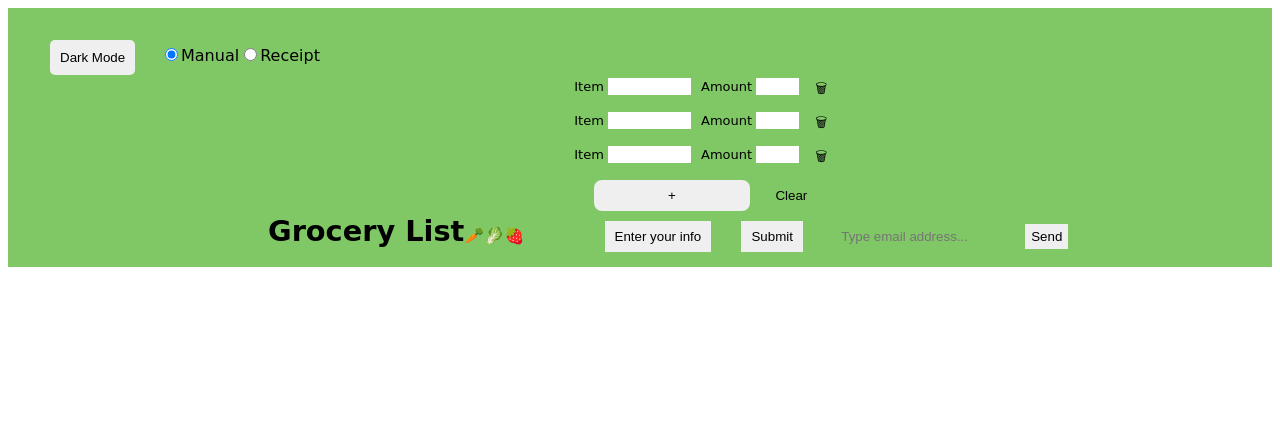
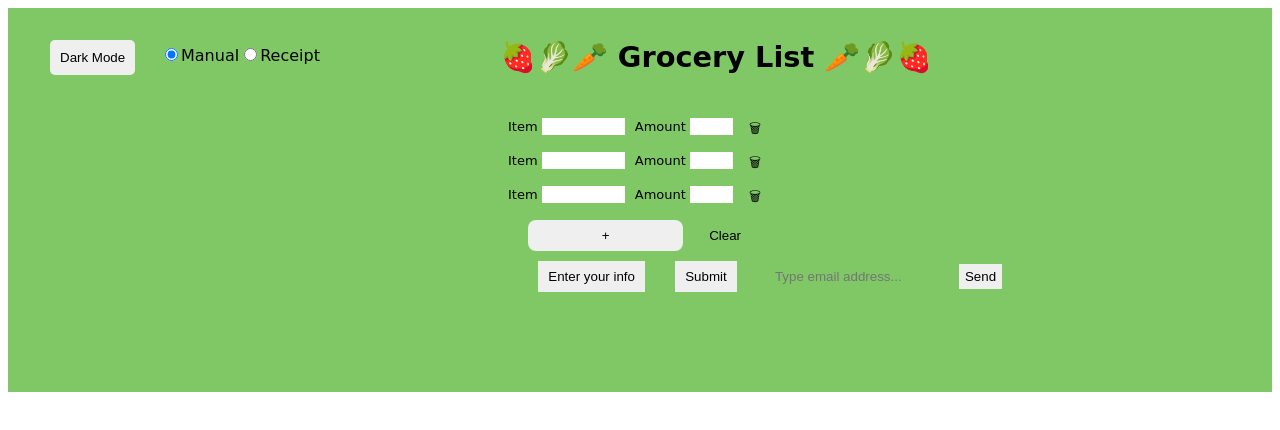
Before and after one commit to Remember-life/grocery-list, a React (Create React App) app in the folder client/: page / in a window 1280 px wide. Shown: the top 430 px of the page. Built offline with nearby package versions, Linux system fonts and the light colour scheme; the HTML template or start-up script is replaced by a standard one.

Commit message:
form data persists in session storage and displayed using useEffect

```diff
--- a/client/src/App.jsx
+++ b/client/src/App.jsx
@@ -1,4 +1,4 @@
-import React, {useState} from 'react';
+import React, { useState, useEffect } from 'react';
 import { BrowserRouter as Router, Switch, Route, Link } from 'react-router-dom';
 import '../../style.css';
 import Main from './Main.jsx';
@@ -14,6 +14,14 @@ function App () {
   const [recomm, setRecomm] = useState('');
   const [list, setList] = useState('');
 
+  useEffect(() => {
+    const sessionData = JSON.parse(window.sessionStorage.getItem("recomm"));
+
+    if (sessionData) {
+      setRecomm(sessionData);
+    }
+  }, [])
+
   const handleDarkMode = () => {
     document.body.classList.toggle('dark-theme');
   }
@@ -28,8 +36,9 @@ function App () {
 
   const handleRecommended = (data) => {
     setRecomm(data);
+
+    window.sessionStorage.setItem("recomm", JSON.stringify(data));
   }
-
 
   return (
     <div id="main">
@@ -38,8 +47,7 @@ function App () {
         current={currOption}
         handleOption={handleRadioOption}
       />
-      <h1 style={header}>Grocery List</h1>
-      <div style={carrot}>🥕🥬🍓</div>
+      <div style={header}> 🍓🥬🥕 Grocery List 🥕🥬🍓 </div>
       <Switch>
         <Route exact path="/"><Main handleList={handleList} handleRecommended={handleRecommended} /></Route>
         <Route path="/receipt"><Receipt /></Route>
@@ -51,47 +59,11 @@ function App () {
 }
 
 const header = {
-  flex: "95%",
-  display: "inline-block",
-  paddingLeft: "260px",
-  fontSize: "180%",
-}
-
-const carrot = {
-  flex: "5%",
-  display: "inline-block",
-}
-
-
-
-/////
-const form = {
-  fontFamily: 'Comic Sans MS',
-  display: 'inline-block',
-  marginLeft: "50px",
-  paddingTop: "70px",
-}
-
-const resultsContainer = {
-  width: '70%',
-  marginLeft: "260px",
-  marginTop: '30px',
-  paddingBottom: '30px',
-}
-
-const fragment = {
-  display: 'flex',
-  flexDirection: 'row',
-  marginBottom: '10px',
-  fontSize: '13px',
-}
-
-const buttonsContainer = {
-  width: '100%',
-  display: 'flex',
-  flexDirection: 'row',
-  justifyContent: 'space-evenly',
-  marginTop: '10px',
+  position: 'absolute',
+  top: '40px',
+  left: '500px',
+  fontSize: '180%',
+  fontWeight: 'bold',
 }
 
 
--- a/client/src/Main.jsx
+++ b/client/src/Main.jsx
@@ -1,6 +1,5 @@
-import React, { useState } from 'react';
+import React, { useState, useEffect } from 'react';
 import { BrowserRouter as Router, Switch, Route, Link } from 'react-router-dom';
-import Results from './Results.jsx';
 import Setting from './Setting.jsx';
 import SendEmail from './SendEmail.jsx';
 import Buttons from './Buttons.jsx';
@@ -15,17 +14,24 @@ function Main ({handleList, handleRecommended}) {
     { item: '', quantity: '' }
   ]);
 
+  useEffect(() => {
+    const sessionData = JSON.parse(window.sessionStorage.getItem("inputfields"));
+
+    if (sessionData) {
+      setInputFields(sessionData);
+    }
+  }, [])
+
   const [days, setDays] = useState('');
   // const [user, setUser] = useState('');
   // const [inputTotal, setInputTotal] = useState('');
 
   const [openModal, setOpenModal] = useState(false);
 
-  const data = {calcium: 0, calorie: 0, carb: 0, fat: 0, fiber: 0, iron: 0, magnesium: 0,
-  potassium: 0, protein: 0, sodium: 0, vitamin_a: 0, vitamin_b6: 0, vitamin_b12: 0,
-  vitamin_c: 0, vitamin_d: 0};
+  const data = {calcium: 0, calorie: 0, carb: 0, fat: 0, fiber: 0, iron: 0, magnesium: 0, potassium: 0, protein: 0, sodium: 0, vitamin_a: 0, vitamin_b6: 0, vitamin_b12: 0, vitamin_c: 0, vitamin_d: 0};
 
   async function completeLoop(input) {
+
     console.log('1');
 
     const parser = await axios.get('https://api.edamam.com/api/food-database/v2/parser', {
@@ -35,7 +41,7 @@ function Main ({handleList, handleRecommended}) {
         app_key: '511a3b25e3893606edde9ff3c0cce2fa'
       }
     });
-    // return response.data.parsed[0].food.foodId;
+
     console.log('2');
     var json = {
       "ingredients": [
@@ -58,28 +64,14 @@ function Main ({handleList, handleRecommended}) {
     console.log('4');
     var edamamData = nutrients.data.totalNutrients;
 
-    // var names = Object.keys(data);
-    // var edamamNames = ['CA', 'ENERC_KCAL', 'CHOCDF', 'FAT', 'FIBTG', 'FE', 'MG', 'K', 'PROCNT',
-    // 'NA', 'VITA_RAE', 'VITB6A', 'VITB12', 'VITC', 'VICD'];
-    // for (var i = 0; i < names.length; i++) {
-    //   data.names[i] += edamamData.edamamNames[i].quantity;
-    // }
+    var names = ['calcium', 'calorie', 'carb', 'fat', 'fiber', 'iron', 'magnesium', 'potassium', 'protein', 'sodium', 'vitamin_a', 'vitamin_b6', 'vitamin_b12', 'vitamin_c', 'vitamin_d'];
+    var edamamNames = ['CA', 'ENERC_KCAL', 'CHOCDF', 'FAT', 'FIBTG', 'FE', 'MG', 'K', 'PROCNT',
+    'NA', 'VITA_RAE', 'VITB6A', 'VITB12', 'VITC', 'VITD'];
 
-    data.calcium += edamamData.CA.quantity;
-    data.calorie += edamamData.ENERC_KCAL.quantity;
-    data.carb += edamamData.CHOCDF.quantity;
-    data.fat += edamamData.FAT.quantity;
-    data.fiber += edamamData.FIBTG.quantity;
-    data.iron += edamamData.FE.quantity;
-    data.magnesium += edamamData.MG.quantity;
-    data.potassium += edamamData.K.quantity;
-    data.protein += edamamData.PROCNT.quantity;
-    data.sodium += edamamData.NA.quantity;
-    data.vitamin_a += edamamData.VITA_RAE.quantity;
-    data.vitamin_b6 += edamamData.VITB6A.quantity;
-    data.vitamin_b12 += edamamData.VITB12.quantity;
-    data.vitamin_c += edamamData.VITC.quantity;
-    data.vitamin_d += edamamData.VITD.quantity;
+    for (var i = 0; i < names.length; i++) {
+      data[names[i]] += edamamData[edamamNames[i]].quantity;
+    }
+
     console.log('5');
 
     return data;
@@ -87,11 +79,13 @@ function Main ({handleList, handleRecommended}) {
   }
 
   async function getData() {
-    // const data = {calcium: 0, calorie: 0, carb: 0, fat: 0, fiber: 0, iron: 0, magnesium: 0, potassium: 0, protein: 0, sodium: 0, vitamin_a: 0, vitamin_b6: 0, vitamin_b12: 0, vitamin_c: 0, vitamin_d: 0};
+
     console.log('start');
+
     for (const input of inputFields) {
-      const response = await completeLoop(input);
-      console.log(response);
+      if (input.item !== '') {
+        const response = await completeLoop(input);
+      }
     }
     console.log('6: loop complete??', data);
     // setInputTotal(data);
@@ -103,19 +97,7 @@ function Main ({handleList, handleRecommended}) {
     e.preventDefault();
     getData();
 
-
-    // axios.get('/items', {
-    //   params: {
-    //     input: inputFields,
-    //     days: days,
-    //   }
-    // })
-    // .then(function (cart) {
-    //   setInputTotal(cart.data);
-    // })
-    // .catch(function(error) {
-    //   console.log('ERROR - ', error);
-    // })
+    window.sessionStorage.setItem("inputfields", JSON.stringify(inputFields));
   }
 
   const handleInputChange = (index, event) => {
@@ -142,9 +124,6 @@ function Main ({handleList, handleRecommended}) {
   }
 
   const handleClear = (e) => {
-    // Array.from(document.querySelectorAll('input')).forEach(
-    //   input => (input.value = '')
-    // );
     setInputFields([
       { item: '', quantity: '' },
       { item: '', quantity: '' },
@@ -157,6 +136,7 @@ function Main ({handleList, handleRecommended}) {
 
     setDays(days);
     setOpenModal(false);
+
     axios.get('/user', {
       params: {
         age: age,
@@ -169,13 +149,13 @@ function Main ({handleList, handleRecommended}) {
       handleRecommended(user.data);
     })
     .catch(function (error) {
-      console.log('ERROR - ', error);ß
+      console.log('ERROR - ', error);
     })
+
   }
 
   const openSettingModal = () => {
     setOpenModal(true);
-    console.log(openModal);
   }
 
   const canRemove = inputFields.length > 1;
@@ -225,12 +205,6 @@ function Main ({handleList, handleRecommended}) {
         <Buttons handleSubmit={handleSubmit} openSettingModal={openSettingModal}/>
       </form>
       <SendEmail items={inputFields}/>
-
-
-      {/* <Results user={user} cart={inputTotal}/> */}
-      {/* <div className="setting-container">
-        <Route path="/setting"><Setting settingToMain={handleSettingSubmit}/></Route>
-      </div> */}
       { openModal
         ? <Setting settingToMain={handleSettingSubmit} />
         : null
@@ -243,15 +217,9 @@ function Main ({handleList, handleRecommended}) {
 const form = {
   fontFamily: 'Comic Sans MS',
   display: 'inline-block',
-  marginLeft: "50px",
-  paddingTop: "70px",
-}
-
-const resultsContainer = {
-  width: '70%',
-  marginLeft: "260px",
-  marginTop: '30px',
-  paddingBottom: '30px',
+  marginLeft: "500px",
+  paddingTop: "110px",
+  paddingBottom: "100px",
 }
 
 const fragment = {
```
